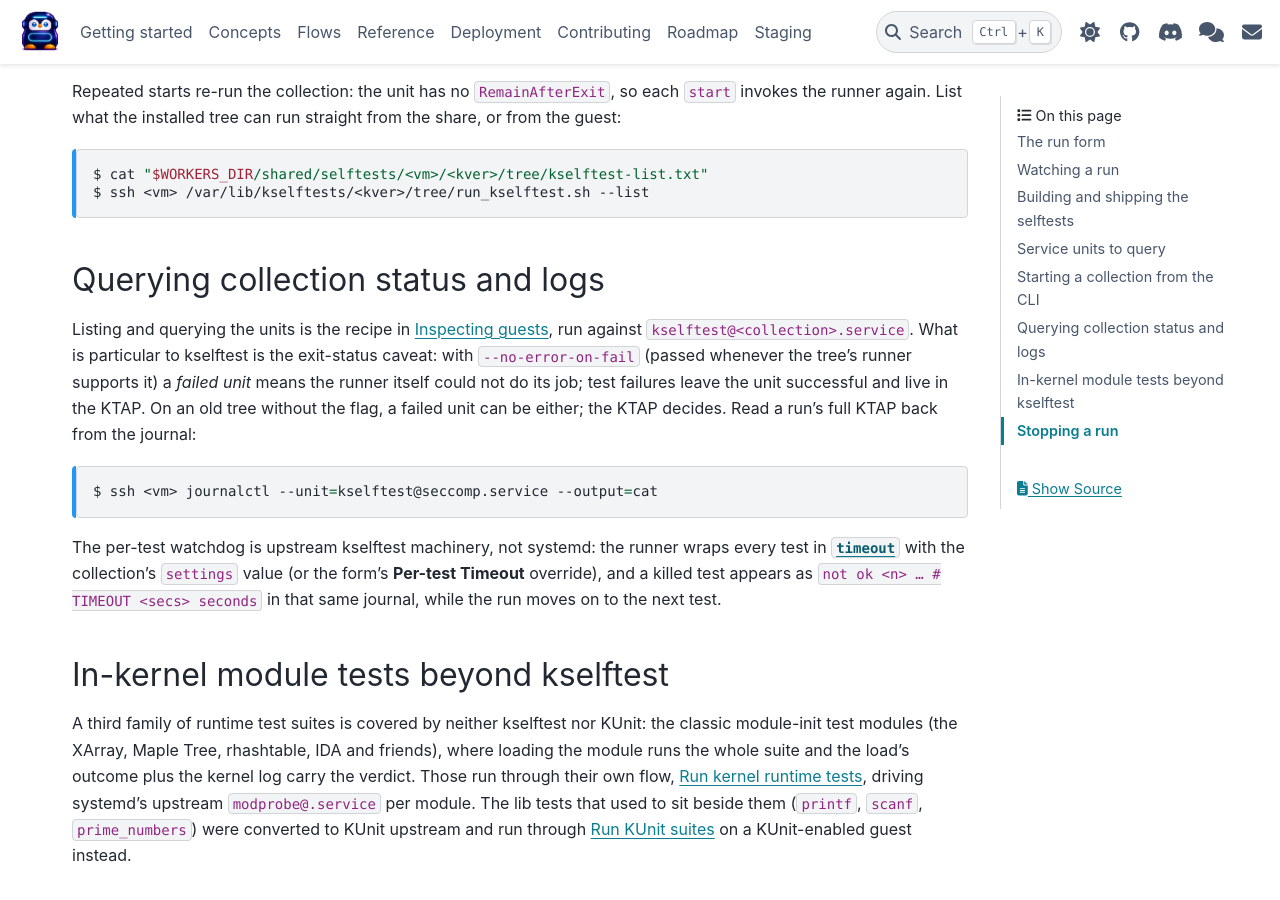
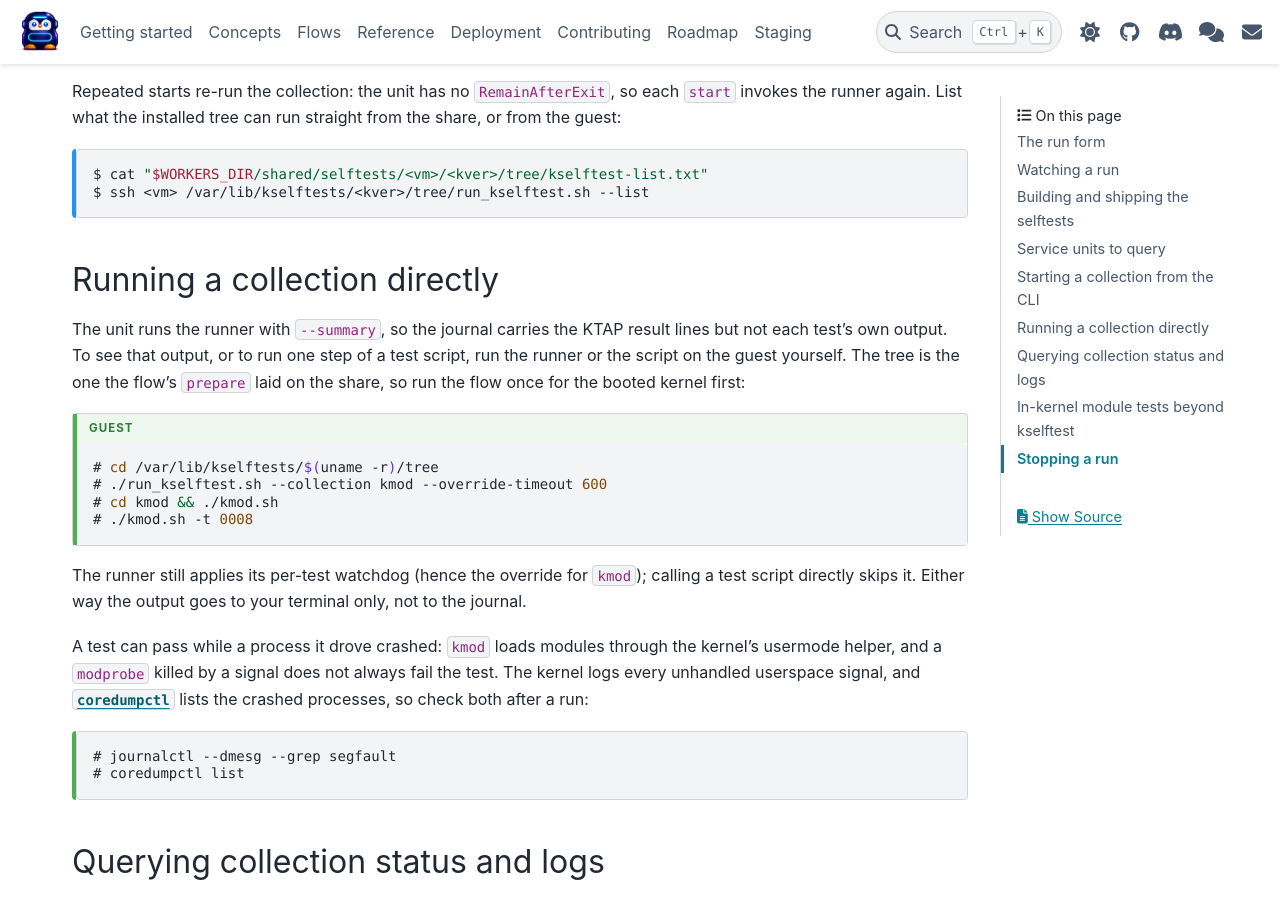
Before and after one commit to dagomez137/kdevops-ng, a Sphinx documentation site: the page built from docs/flows/selftests.rst, in a window 1280 px wide and 900 px high, scrolled down 3511 px. Built offline with Sphinx 7.4.7 and the PyData theme 0.15.4, drawn with Linux system fonts in a browser that asks for light colours.

Commit message:
docs: run a selftests collection directly on the guest
The kmod usermode-helper segfault hunt needed the runner and kmod.sh run
by hand, which the page did not cover. A segfaulting modprobe also passed
its KTAP once, so the crash check is documented with it.

Assisted-by: LLM
Signed-off-by: Daniel Gomez <da.gomez@kernel.org>

```diff
--- a/docs/conf.py
+++ b/docs/conf.py
@@ -85,6 +85,7 @@ cmd_links = {
     "socat": "http://www.dest-unreach.org/socat/doc/socat.html",
     "systemctl": f"{_SYSTEMD}/systemctl.html",
     "journalctl": f"{_SYSTEMD}/journalctl.html",
+    "coredumpctl": f"{_SYSTEMD}/coredumpctl.html",
     "timedatectl": f"{_SYSTEMD}/timedatectl.html",
     "loginctl": f"{_SYSTEMD}/loginctl.html",
     "systemd-analyze": f"{_SYSTEMD}/systemd-analyze.html",
--- a/docs/flows/selftests.rst
+++ b/docs/flows/selftests.rst
@@ -206,6 +206,40 @@ can run straight from the share, or from the guest:
    $ cat "$WORKERS_DIR/shared/selftests/<vm>/<kver>/tree/kselftest-list.txt"
    $ ssh <vm> /var/lib/kselftests/<kver>/tree/run_kselftest.sh --list
 
+Running a collection directly
+=============================
+
+The unit runs the runner with ``--summary``, so the journal carries the KTAP
+result lines but not each test's own output. To see that output, or to run
+one step of a test script, run the runner or the script on the guest
+yourself. The tree is the one the flow's ``prepare`` laid on the share, so run
+the flow once for the booted kernel first:
+
+.. code-block:: console
+   :caption: guest
+   :class: cmd-guest
+
+   # cd /var/lib/kselftests/$(uname -r)/tree
+   # ./run_kselftest.sh --collection kmod --override-timeout 600
+   # cd kmod && ./kmod.sh
+   # ./kmod.sh -t 0008
+
+The runner still applies its per-test watchdog (hence the override for
+``kmod``); calling a test script directly skips it. Either way the output
+goes to your terminal only, not to the journal.
+
+A test can pass while a process it drove crashed: ``kmod`` loads modules
+through the kernel's usermode helper, and a ``modprobe`` killed by a signal
+does not always fail the test. The kernel logs every unhandled
+userspace signal, and :cmd:`coredumpctl` lists the crashed processes, so
+check both after a run:
+
+.. code-block:: console
+   :class: cmd-guest
+
+   # journalctl --dmesg --grep segfault
+   # coredumpctl list
+
 Querying collection status and logs
 ===================================
 
```
